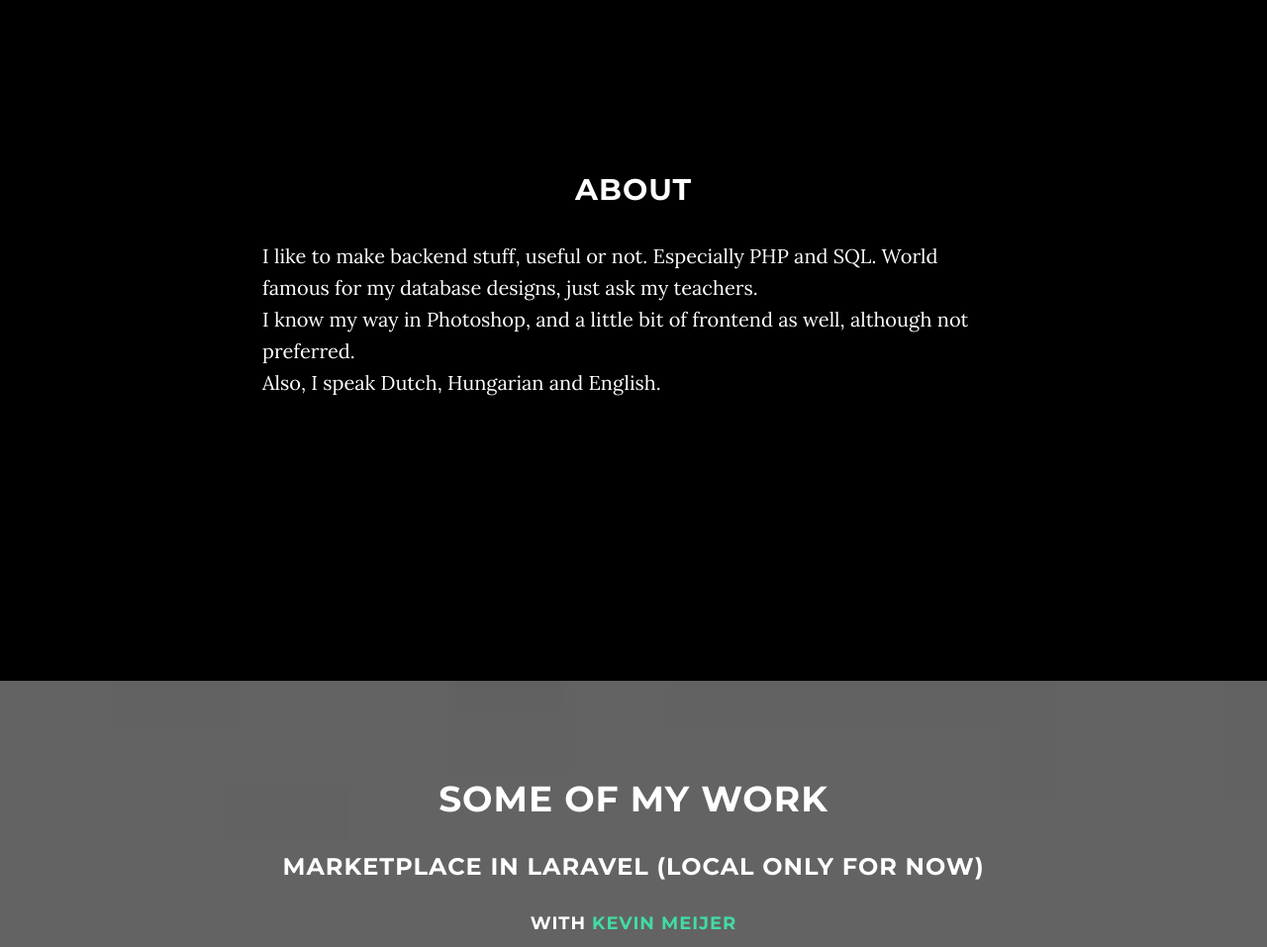
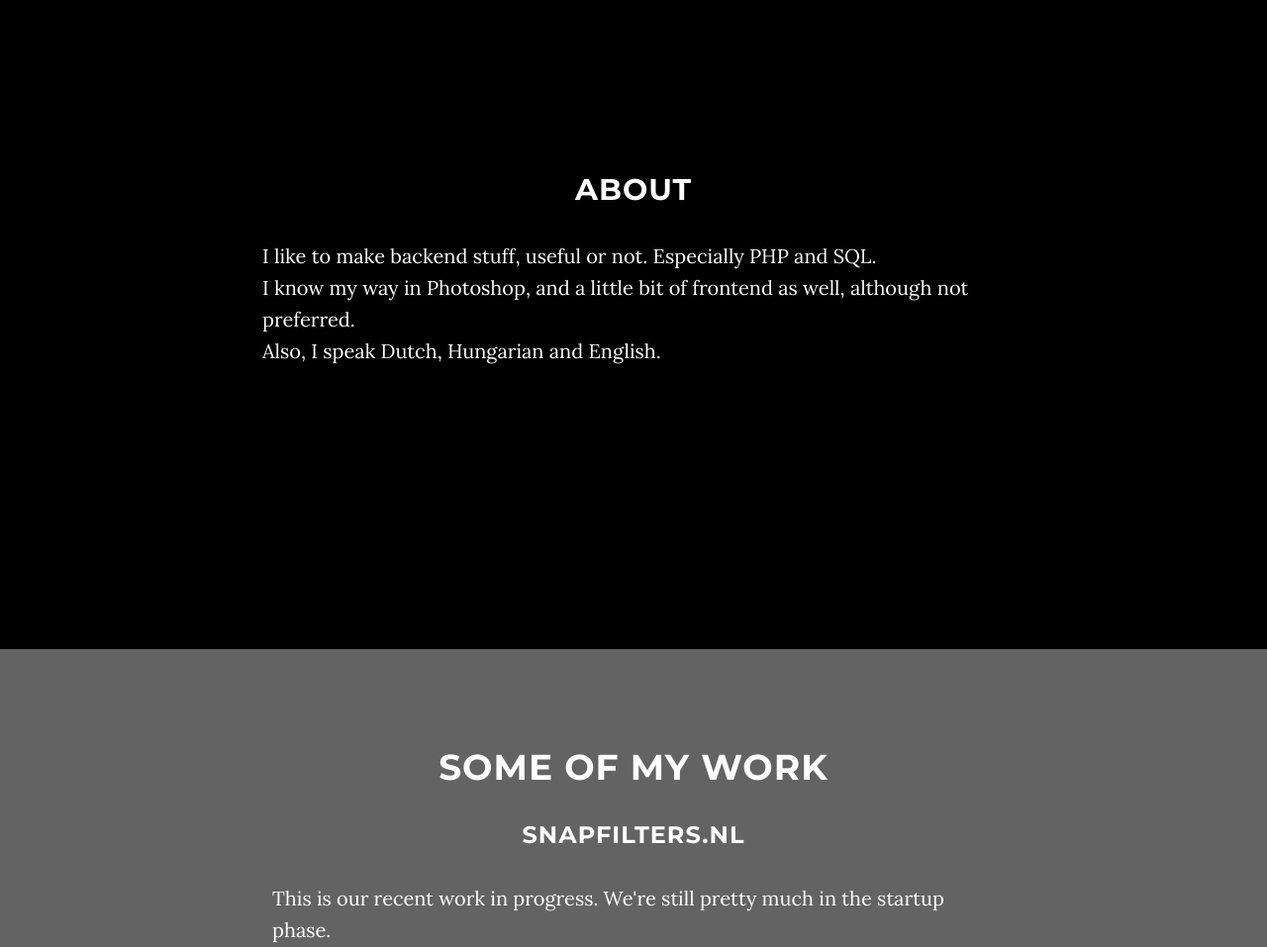
Before and after one commit to Robinwist/Robinwist.github.io, a PHP site: page / in a window 1280 px wide. Shown: the part 875-1832 px from the top of the page at 99% size. Run offline with PHP 8.4, Linux system fonts and the light colour scheme.

Commit message:
Added snapfilters.nl description

```diff
--- a/css/grayscale.css
+++ b/css/grayscale.css
@@ -265,8 +265,8 @@
     width: 100%;
     padding: 50px 0;
     color: #fff;
-    background: url(../img/downloads-bg.jpg) no-repeat center center scroll;
-    background-color: #000;
+    /*background: url(../img/downloads-bg.jpg) no-repeat center center scroll;*/
+    background-color: #636363;
     -webkit-background-size: cover;
     -moz-background-size: cover;
     background-size: cover;
--- a/index.html
+++ b/index.html
@@ -91,7 +91,7 @@
             <div class="col-lg-8 col-lg-offset-2">
                 <h2>About</h2>
                 <p style="text-align: left">I like to make backend stuff, useful or not. Especially PHP and SQL.
-                    World famous for my database designs, just ask my teachers. <br> I know my way in Photoshop, and a little bit of frontend as well, although not preferred. <br> Also, I speak Dutch, Hungarian and English.</p>
+                   <br> I know my way in Photoshop, and a little bit of frontend as well, although not preferred. <br> Also, I speak Dutch, Hungarian and English.</p>
             </div>
         </div>
     </section>
@@ -102,7 +102,20 @@
             <div class="container">
                 <div class="col-lg-8 col-lg-offset-2" style="border-bottom: 1px solid; ">
                     <h1>Some of my work</h1>
-                    <h3>Marketplace in Laravel (Local only for now)</h3>
+                    <h3>Snapfilters.nl</h3>
+
+                    <div class="projectStory">
+                        <p>This is our recent work in progress. We're still pretty much in the startup phase.</p>
+                        <p>The idea is to let people upload as many regional Snapchat filters as possible, and display these on a map. Eventually, we want to have a worldwide collection of filters.</p>
+                    </div>
+
+                    <a target="_blank" href="x.snapfilters.nl" class="btn btn-default btn-lg" style="margin-bottom: 40px">View Online</a>
+
+                </div>
+
+
+                <div class="col-lg-8 col-lg-offset-2" style="border-bottom: 1px solid; ">
+                    <h3 style="margin-top: 70px">Marketplace in Laraven (Local only for now)</h3>
                     <h4>With <a target="_blank" href="https://github.com/Ih4teappels/">Kevin Meijer</a></h4>
                     <img src="http://i.imgur.com/70mbQgU.png" width="750px" style="border-radius: 10px; margin-bottom: 20px">
                     <img src="http://i.imgur.com/sxpNPlp.png"  width="750px" style="border-radius: 10px; margin-bottom: 20px">
```
